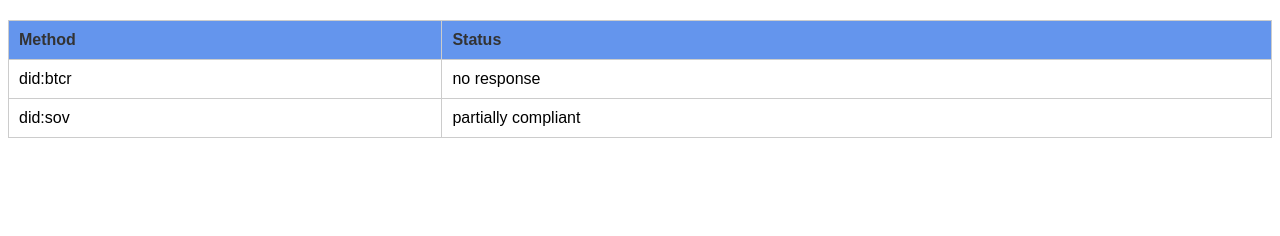
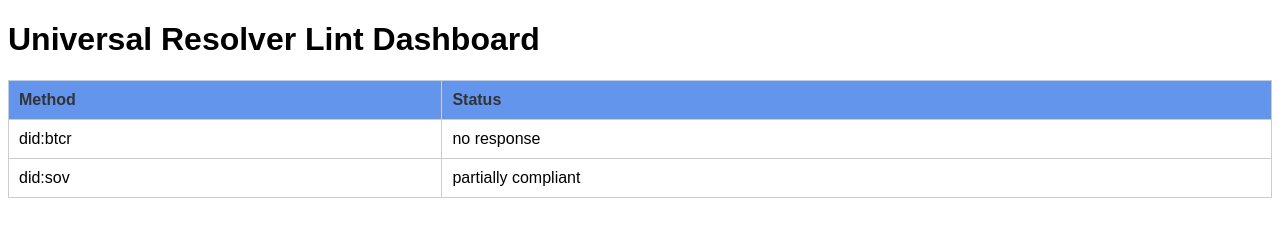
Before and after one commit to decentralized-identity/universal-resolver-lint-dashboard, a plain HTML site: page index.html in a window 1280 px wide. Drawn offline with nearby package versions, Linux system fonts and the light colour scheme.

Commit message:
Update index.html

```diff
--- a/index.html
+++ b/index.html
@@ -6,6 +6,8 @@
 <link rel="stylesheet" href="styles.css">
 </head>
 <body>
+<h1>Universal Resolver Lint Dashboard</h1>
+
 <div id="table-container"></div>
 
 <!-- Modal for Detailed View -->
```
